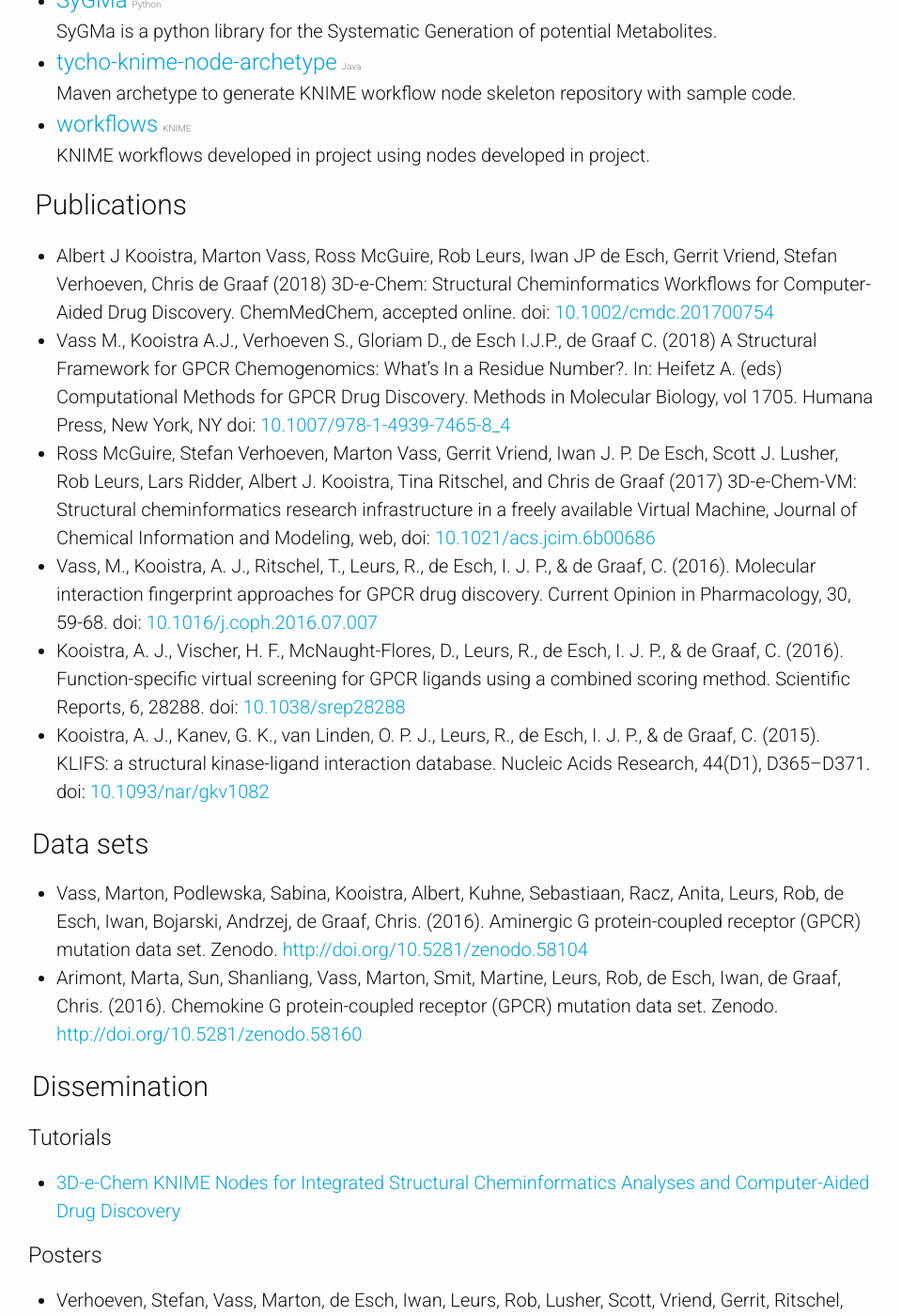
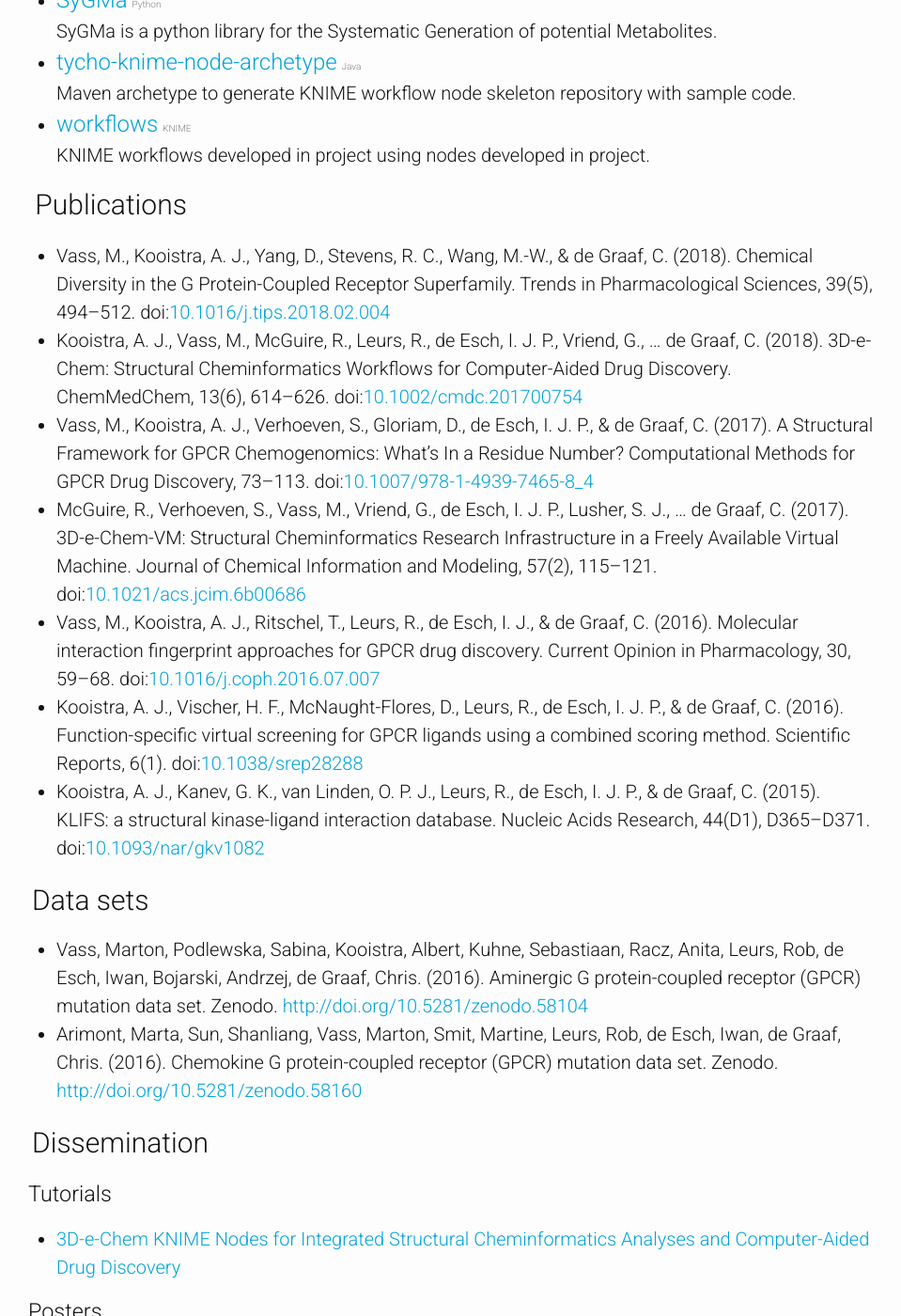
Before and after one commit to 3D-e-Chem/3D-e-Chem.github.io, a Jekyll site: the page built from index.html, in a window 1280 px wide and 1400 px high, scrolled down 2290 px. Shown: the whole window at 94% size, without its empty margins (160-1119 px from the left). Built offline with Jekyll 4.4.1, drawn with Linux system fonts in a browser that asks for light colours; a style sheet for code colours, icons or effects is not loaded.

Commit message:
Added TIPS publication

```diff
--- a/_data/dois.yml
+++ b/_data/dois.yml
@@ -1,5 +1,6 @@
 # List of Digital Object Identifiers (DOI)
 # eg. - 10.1016/j.drudis.2013.12.004
+- 10.1016/j.tips.2018.02.004
 - 10.1002/cmdc.201700754
 - 10.1007/978-1-4939-7465-8_4
 - 10.1021/acs.jcim.6b00686
--- a/_includes/publications.html
+++ b/_includes/publications.html
@@ -1,34 +1,19 @@
-<!-- This files has been generated by `python utils/generate.py publications` on 2016-08-03 13:54:52.807082 -->
-<h2>
-    <a name="publications"></a>
-    <span class="mega-octicon octicon-book"></span>&nbsp;Publications</h2>
+<!-- This files has been generated by `python utils/generate.py publications` on 2018-06-26 15:56:08.010763 -->
+<h2><a name="publications"></a><span class="mega-octicon octicon-book"></span>&nbsp;Publications</h2>
 <ul>
-    <li>Albert J Kooistra, Marton Vass, Ross McGuire, Rob Leurs, Iwan JP de Esch, Gerrit Vriend, Stefan Verhoeven, Chris de Graaf
-        (2018) 3D-e-Chem: Structural Cheminformatics Workflows for Computer-Aided Drug Discovery. ChemMedChem, accepted online.
-        doi:
-        <a href="http://dx.doi.org/10.1002/cmdc.201700754">10.1002/cmdc.201700754</a>
+
+<li>Vass, M., Kooistra, A. J., Yang, D., Stevens, R. C., Wang, M.-W., & de Graaf, C. (2018). Chemical Diversity in the G Protein-Coupled Receptor Superfamily. Trends in Pharmacological Sciences, 39(5), 494–512. doi:<a href="http://dx.doi.org/10.1016/j.tips.2018.02.004">10.1016/j.tips.2018.02.004</a>
 </li>
-    <li>
-        Vass M., Kooistra A.J., Verhoeven S., Gloriam D., de Esch I.J.P., de Graaf C. (2018) A Structural Framework for GPCR Chemogenomics:
-        What’s In a Residue Number?. In: Heifetz A. (eds) Computational Methods for GPCR Drug Discovery. Methods in Molecular
-        Biology, vol 1705. Humana Press, New York, NY doi:
-        <a href="https://doi.org/10.1007/978-1-4939-7465-8_4">10.1007/978-1-4939-7465-8_4</a>
+<li>Kooistra, A. J., Vass, M., McGuire, R., Leurs, R., de Esch, I. J. P., Vriend, G., … de Graaf, C. (2018). 3D-e-Chem: Structural Cheminformatics Workflows for Computer-Aided Drug Discovery. ChemMedChem, 13(6), 614–626. doi:<a href="http://dx.doi.org/10.1002/cmdc.201700754">10.1002/cmdc.201700754</a>
 </li>
-    <li>Ross McGuire, Stefan Verhoeven, Marton Vass, Gerrit Vriend, Iwan J. P. De Esch, Scott J. Lusher, Rob Leurs, Lars Ridder,
-        Albert J. Kooistra, Tina Ritschel, and Chris de Graaf (2017) 3D-e-Chem-VM: Structural cheminformatics research infrastructure
-        in a freely available Virtual Machine, Journal of Chemical Information and Modeling, web, doi:
-        <a href="http://dx.doi.org/10.1021/acs.jcim.6b00686">10.1021/acs.jcim.6b00686</a>
+<li>Vass, M., Kooistra, A. J., Verhoeven, S., Gloriam, D., de Esch, I. J. P., & de Graaf, C. (2017). A Structural Framework for GPCR Chemogenomics: What’s In a Residue Number? Computational Methods for GPCR Drug Discovery, 73–113. doi:<a href="http://dx.doi.org/10.1007/978-1-4939-7465-8_4">10.1007/978-1-4939-7465-8_4</a>
 </li>
-    <li>Vass, M., Kooistra, A. J., Ritschel, T., Leurs, R., de Esch, I. J. P., & de Graaf, C. (2016). Molecular interaction fingerprint
-        approaches for GPCR drug discovery. Current Opinion in Pharmacology, 30, 59-68. doi:
-        <a href="http://dx.doi.org/10.1016/j.coph.2016.07.007">10.1016/j.coph.2016.07.007</a>
+<li>McGuire, R., Verhoeven, S., Vass, M., Vriend, G., de Esch, I. J. P., Lusher, S. J., … de Graaf, C. (2017). 3D-e-Chem-VM: Structural Cheminformatics Research Infrastructure in a Freely Available Virtual Machine. Journal of Chemical Information and Modeling, 57(2), 115–121. doi:<a href="http://dx.doi.org/10.1021/acs.jcim.6b00686">10.1021/acs.jcim.6b00686</a>
 </li>
-    <li>Kooistra, A. J., Vischer, H. F., McNaught-Flores, D., Leurs, R., de Esch, I. J. P., & de Graaf, C. (2016). Function-specific
-        virtual screening for GPCR ligands using a combined scoring method. Scientific Reports, 6, 28288. doi:
-        <a href="http://dx.doi.org/10.1038/srep28288">10.1038/srep28288</a>
+<li>Vass, M., Kooistra, A. J., Ritschel, T., Leurs, R., de Esch, I. J., & de Graaf, C. (2016). Molecular interaction fingerprint approaches for GPCR drug discovery. Current Opinion in Pharmacology, 30, 59–68. doi:<a href="http://dx.doi.org/10.1016/j.coph.2016.07.007">10.1016/j.coph.2016.07.007</a>
 </li>
-    <li>Kooistra, A. J., Kanev, G. K., van Linden, O. P. J., Leurs, R., de Esch, I. J. P., & de Graaf, C. (2015). KLIFS: a structural
-        kinase-ligand interaction database. Nucleic Acids Research, 44(D1), D365–D371. doi:
-        <a href="http://dx.doi.org/10.1093/nar/gkv1082">10.1093/nar/gkv1082</a>
+<li>Kooistra, A. J., Vischer, H. F., McNaught-Flores, D., Leurs, R., de Esch, I. J. P., & de Graaf, C. (2016). Function-specific virtual screening for GPCR ligands using a combined scoring method. Scientific Reports, 6(1). doi:<a href="http://dx.doi.org/10.1038/srep28288">10.1038/srep28288</a>
+</li>
+<li>Kooistra, A. J., Kanev, G. K., van Linden, O. P. J., Leurs, R., de Esch, I. J. P., & de Graaf, C. (2015). KLIFS: a structural kinase-ligand interaction database. Nucleic Acids Research, 44(D1), D365–D371. doi:<a href="http://dx.doi.org/10.1093/nar/gkv1082">10.1093/nar/gkv1082</a>
 </li>
 </ul>
```
Lines whose indentation alone changed are shown as unchanged.
